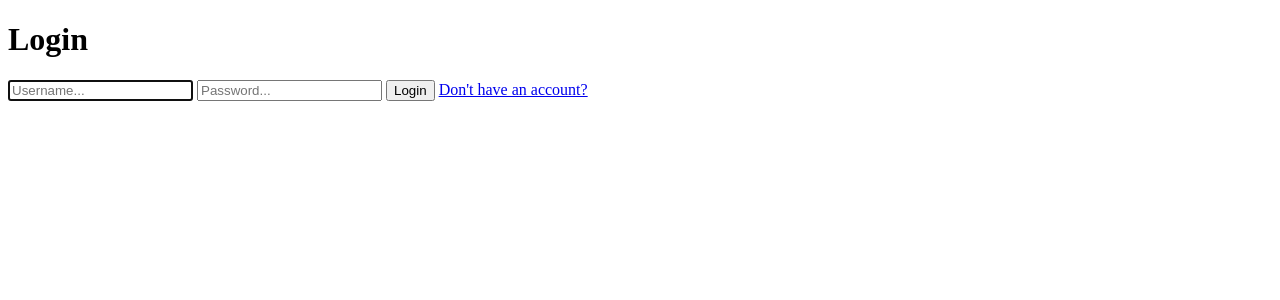
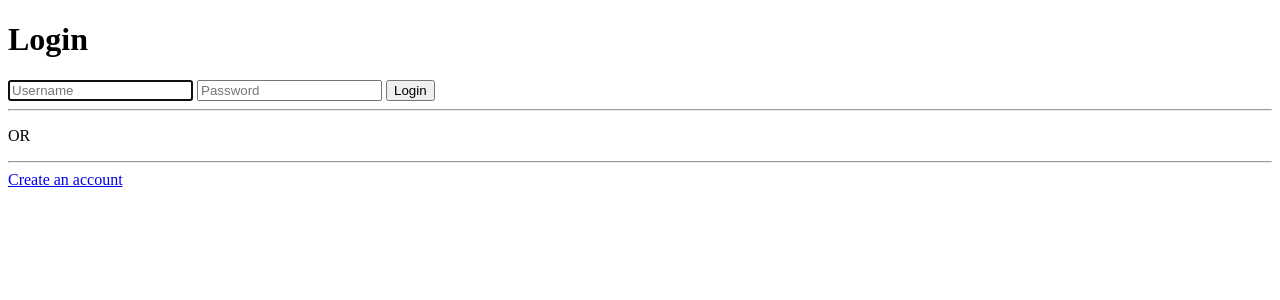
Before and after one commit to Anas-Shakeel/streaky-webapp, a Django app: page /users/login/ in a window 1280 px wide. Shown: the part 34-334 px from the top of the page. Run offline with Django 5.2, Linux system fonts and the light colour scheme.

Commit message:
Rewrite login template

```diff
--- a/streaky/users/templates/users/login.html
+++ b/streaky/users/templates/users/login.html
@@ -7,39 +7,45 @@
 {% block content %}
 
 <!-- Login Form -->
-<div class="container-primary login-box">
-    <!-- Messagebox -->
-    <div class="msg-container">
-        {% if message %}
-        <p class="msg msg-error">{{message}}</p>
-        {% endif %}
-    </div>
+<div class="auth-box">
     <!-- Login form -->
-    <div class="login-box-container">
+    <div class="auth-box-container">
         <!-- Form Heading -->
-        <h1 class="login-heading">Login</h1>
+        <h1 class="auth-heading">Login</h1>
+
+        <!-- Messagebox -->
+        <div class="msg-container">
+            {% if message %}
+            <p class="msg msg-error">{{message}}</p>
+            {% endif %}
+        </div>
 
         <!-- Form Fields -->
         <form action="{% url 'users:login' %}" method="post">
             {% csrf_token %}
-            <div class="login-input-field-container">
+            <div class="auth-input-field-container">
                 <input
                     type="text"
                     name="username"
-                    class="login-field-control"
-                    placeholder="Username..."
+                    class="auth-field-control"
+                    placeholder="Username"
                     required
                     autofocus
                     autocomplete="off" />
                 <input
                     type="password"
                     name="password"
-                    class="login-field-control"
-                    placeholder="Password..."
+                    class="auth-field-control"
+                    placeholder="Password"
                     required
                     autocomplete="off" />
-                <input type="submit" value="Login" class="field-button btn-primary m-top-10" />
-                <a href="{% url 'users:signup' %}" class="link login-link-fp">Don't have an account?</a>
+                <input type="submit" value="Login" class="field-button" />
+                <div class="or-container">
+                    <hr />
+                    <p>OR</p>
+                    <hr />
+                </div>
+                <a href="{% url 'users:signup' %}" class="auth-link">Create an account</a>
             </div>
         </form>
     </div>
```
